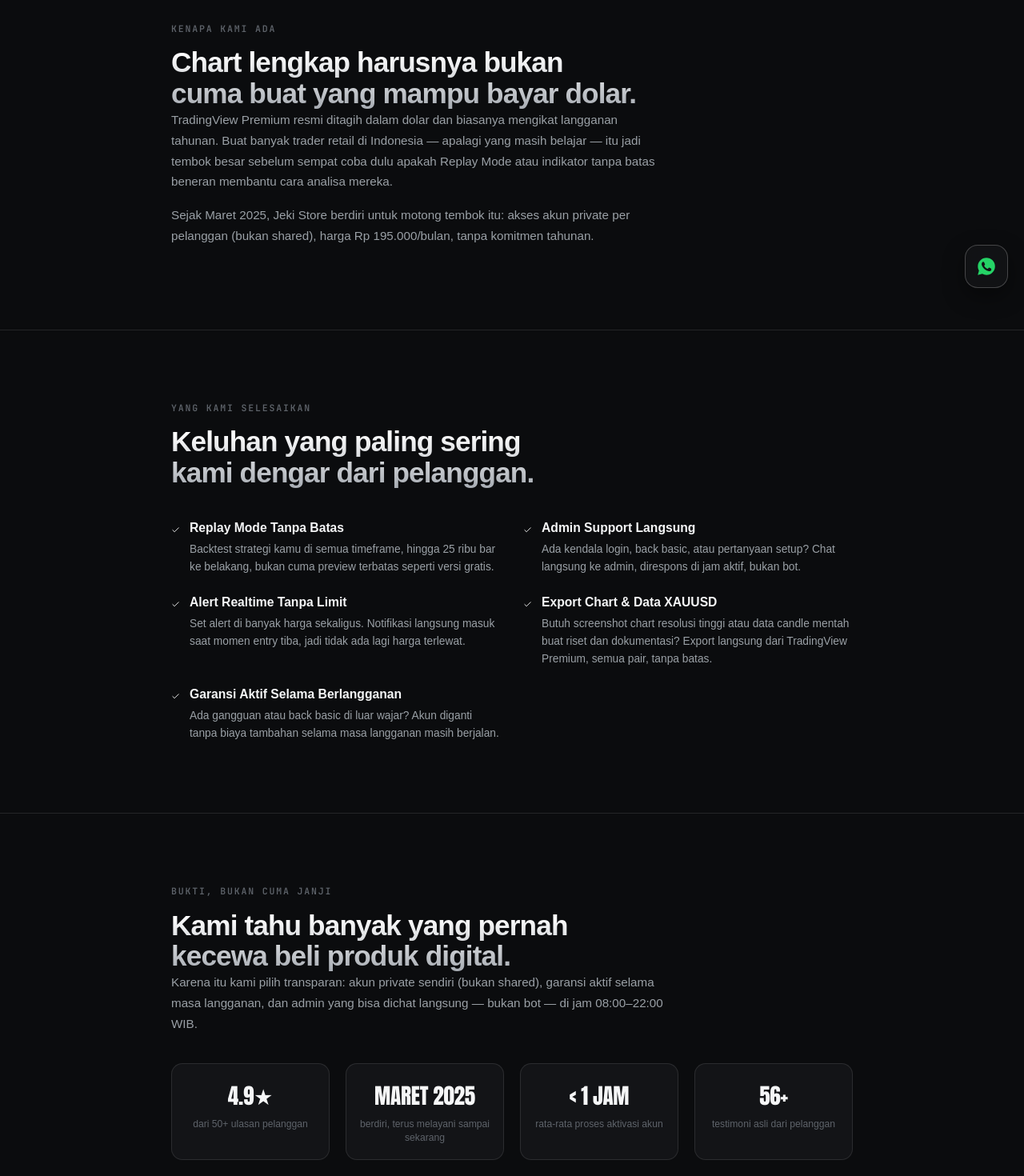
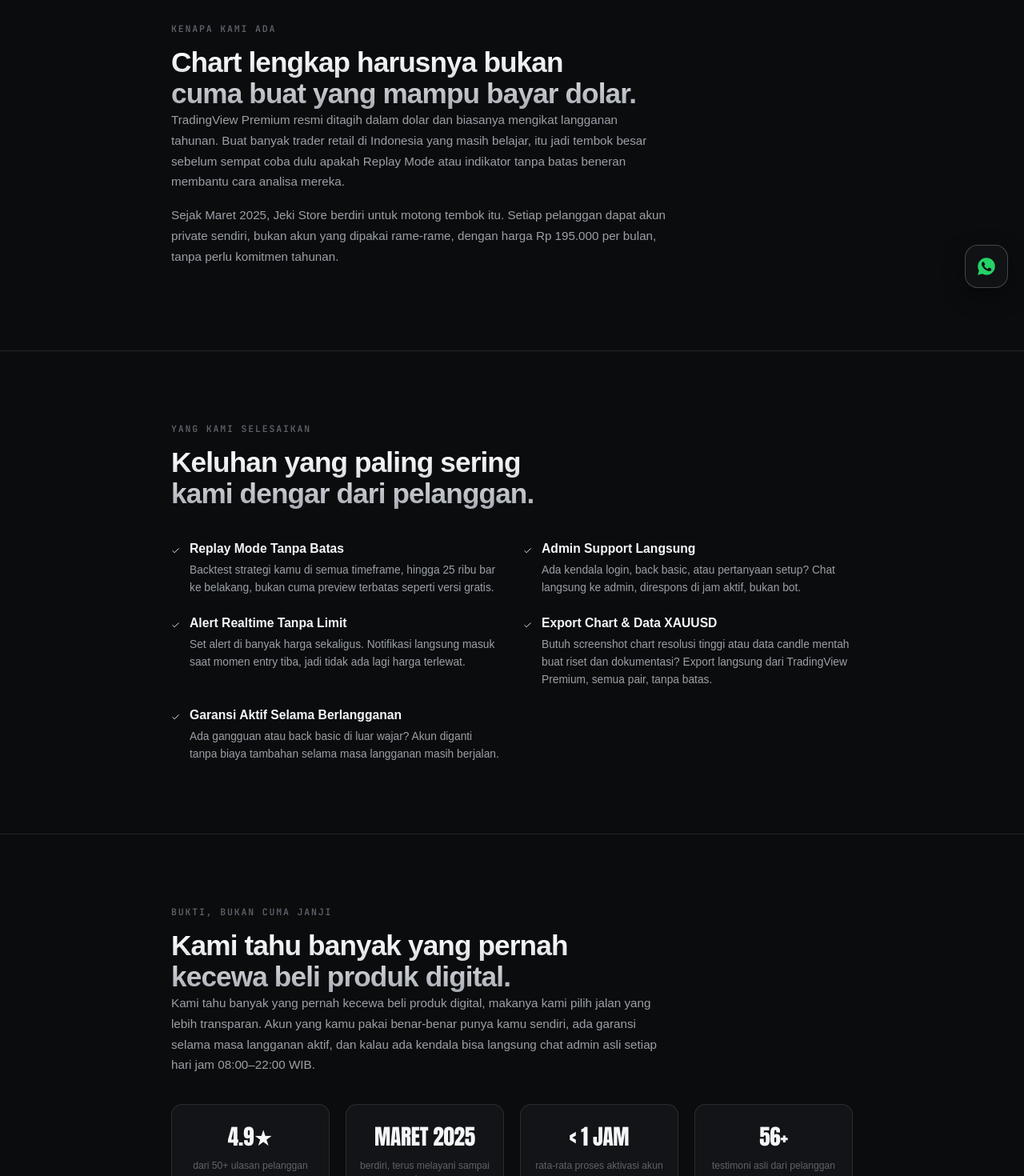
Before and after one commit to regeregereg/jekistorenextjs, a Next.js app: page /tentang in a window 1280 px wide. Shown: the part 420-1890 px from the top of the page at 80% size. Built offline with nearby package versions, Linux system fonts and the light colour scheme; no server answers; a web font is replaced by a local one.

Commit message:
Add files via upload

```diff
--- a/app/tentang/page.tsx
+++ b/app/tentang/page.tsx
@@ -39,7 +39,7 @@ export default function AboutPage() {
           <Reveal as="h1">Jeki Store</Reveal>
           <Reveal as="p" className="hero-sub" style={{ textAlign: 'left', margin: '18px 0 0', maxWidth: 640 }}>
             Reseller TradingView Premium yang bikin alat analisa trading lengkap kepake beneran oleh trader
-            Indonesia — bukan cuma buat yang modalnya besar.
+            Indonesia, bukan cuma buat yang modalnya besar.
           </Reveal>
         </div>
       </section>
@@ -56,17 +56,18 @@ export default function AboutPage() {
           </Reveal>
           <Reveal as="p" className="about-copy">
             TradingView Premium resmi ditagih dalam dolar dan biasanya mengikat langganan tahunan. Buat banyak
-            trader retail di Indonesia — apalagi yang masih belajar — itu jadi tembok besar sebelum sempat coba
-            dulu apakah Replay Mode atau indikator tanpa batas beneran membantu cara analisa mereka.
+            trader retail di Indonesia yang masih belajar, itu jadi tembok besar sebelum sempat coba dulu apakah
+            Replay Mode atau indikator tanpa batas beneran membantu cara analisa mereka.
           </Reveal>
           <Reveal as="p" className="about-copy" delay={0.05}>
-            Sejak {foundedLabel}, Jeki Store berdiri untuk motong tembok itu: akses akun private per pelanggan
-            (bukan shared), harga {new Intl.NumberFormat('id-ID', {
+            Sejak {foundedLabel}, Jeki Store berdiri untuk motong tembok itu. Setiap pelanggan dapat akun private
+            sendiri, bukan akun yang dipakai rame-rame, dengan harga{' '}
+            {new Intl.NumberFormat('id-ID', {
               style: 'currency',
               currency: 'IDR',
               maximumFractionDigits: 0,
-            }).format(siteConfig.price.amount)}
-            /bulan, tanpa komitmen tahunan.
+            }).format(siteConfig.price.amount)}{' '}
+            per bulan, tanpa perlu komitmen tahunan.
           </Reveal>
         </div>
       </section>
@@ -108,9 +109,11 @@ export default function AboutPage() {
             kecewa beli produk digital.
           </Reveal>
           <Reveal as="p" className="about-copy">
-            Karena itu kami pilih transparan: akun private sendiri (bukan shared), garansi aktif selama masa
-            langganan, dan admin yang bisa dichat langsung — bukan bot — di jam {siteConfig.operatingHours.openTime}
-            –{siteConfig.operatingHours.closeTime} {siteConfig.operatingHours.timezone}.
+            Kami tahu banyak yang pernah kecewa beli produk digital, makanya kami pilih jalan yang lebih
+            transparan. Akun yang kamu pakai benar-benar punya kamu sendiri, ada garansi selama masa langganan
+            aktif, dan kalau ada kendala bisa langsung chat admin asli setiap hari jam{' '}
+            {siteConfig.operatingHours.openTime}–{siteConfig.operatingHours.closeTime}{' '}
+            {siteConfig.operatingHours.timezone}.
           </Reveal>
           <div className="about-stats">
             {aboutStats.map((stat) => (
```
